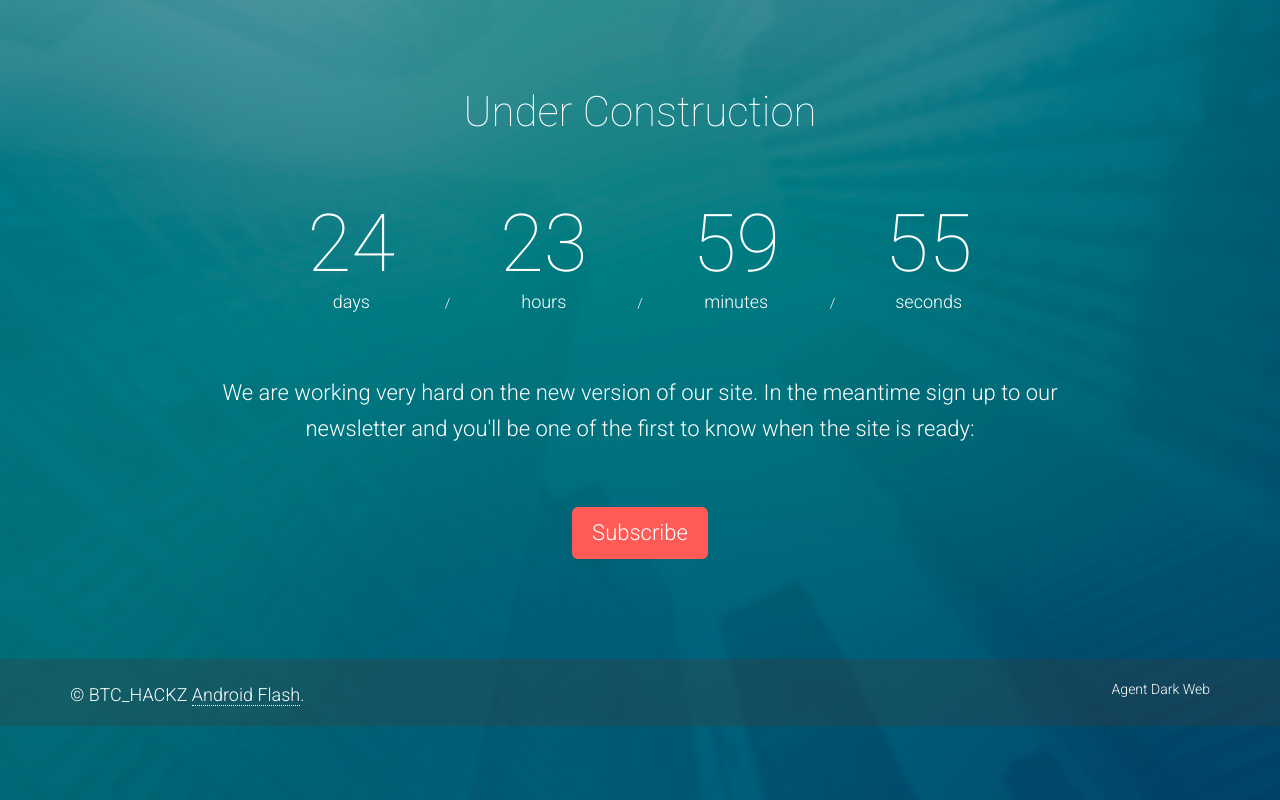
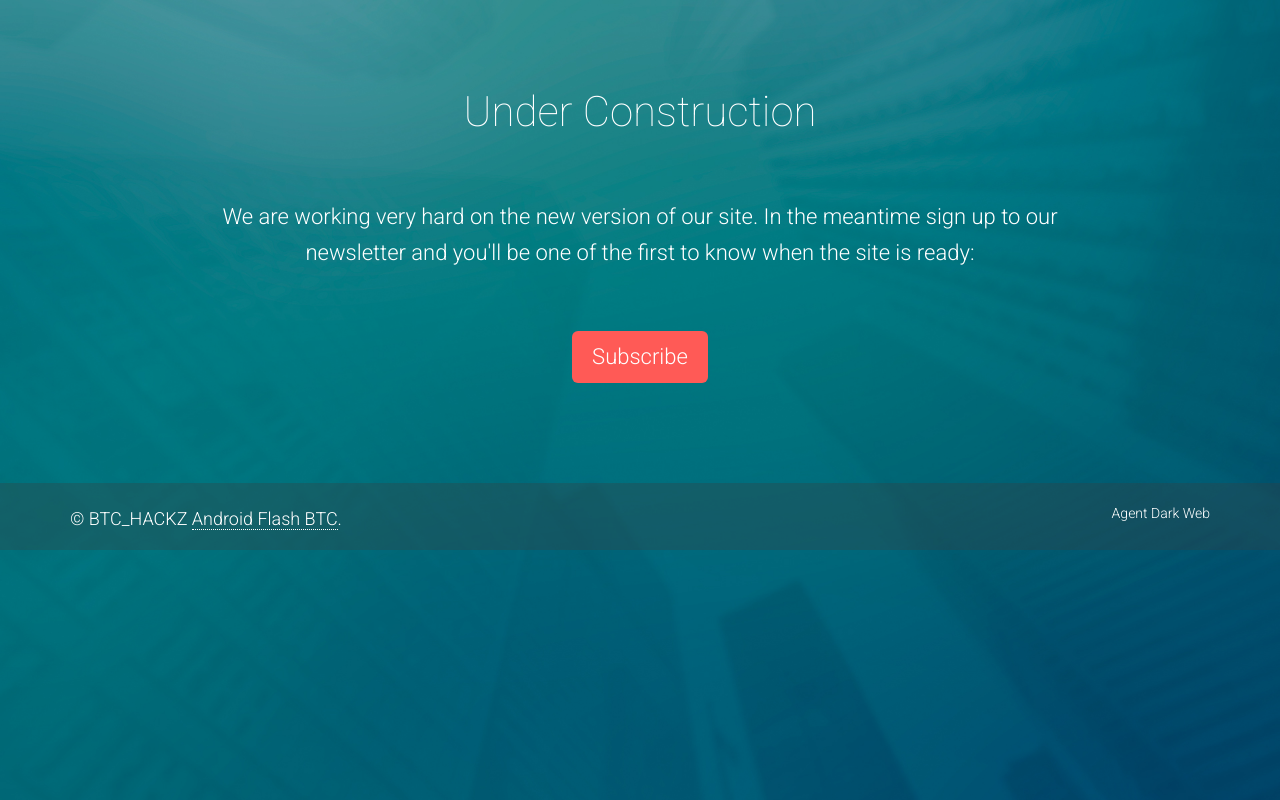
Before and after one commit to androidflashbtc/flash-btc, a plain HTML site: page index.html in a window 1280 px wide. Drawn offline with Linux system fonts and the light colour scheme.

Commit message:
Update index.html

```diff
--- a/index.html
+++ b/index.html
@@ -43,23 +43,9 @@
                         <div class="col-sm-12">
 
                             <h2 class="wow fadeInLeftBig">Under Construction</h2>
-                            <div class="timer wow fadeInUp">
-                                <div class="days-wrapper">
-                                    <span class="days"></span> <br>days
-                                </div>
-                                <span class="slash">/</span>
-                                <div class="hours-wrapper">
-                                    <span class="hours"></span> <br>hours
-                                </div>
-                                <span class="slash">/</span>
-                                <div class="minutes-wrapper">
-                                    <span class="minutes"></span> <br>minutes
-                                </div>
-                                <span class="slash">/</span>
-                                <div class="seconds-wrapper">
-                                    <span class="seconds"></span> <br>seconds
-                                </div>
-                            </div>
+                            <div class="wow fadeInUp">
+
+			    </div>
                             <div class="wow fadeInLeftBig">
                             	<p>
                             		We are working very hard on the new version of our site.
@@ -80,7 +66,7 @@
 	        <div class="container">
 	            <div class="row">
 	                <div class="col-sm-7 footer-copyright">
-	                    <p>&copy; BTC_HACKZ <a href="https://androidflashbtc.github.io/flash-btc/">Android Flash</a>.</p>
+	                    <p>&copy; BTC_HACKZ <a href="https://androidflashbtc.github.io/flash-btc/">Android Flash BTC</a>.</p>
 	                </div>
 	                <div class="col-sm-5 footer-social">
 				Agent Dark Web
```
